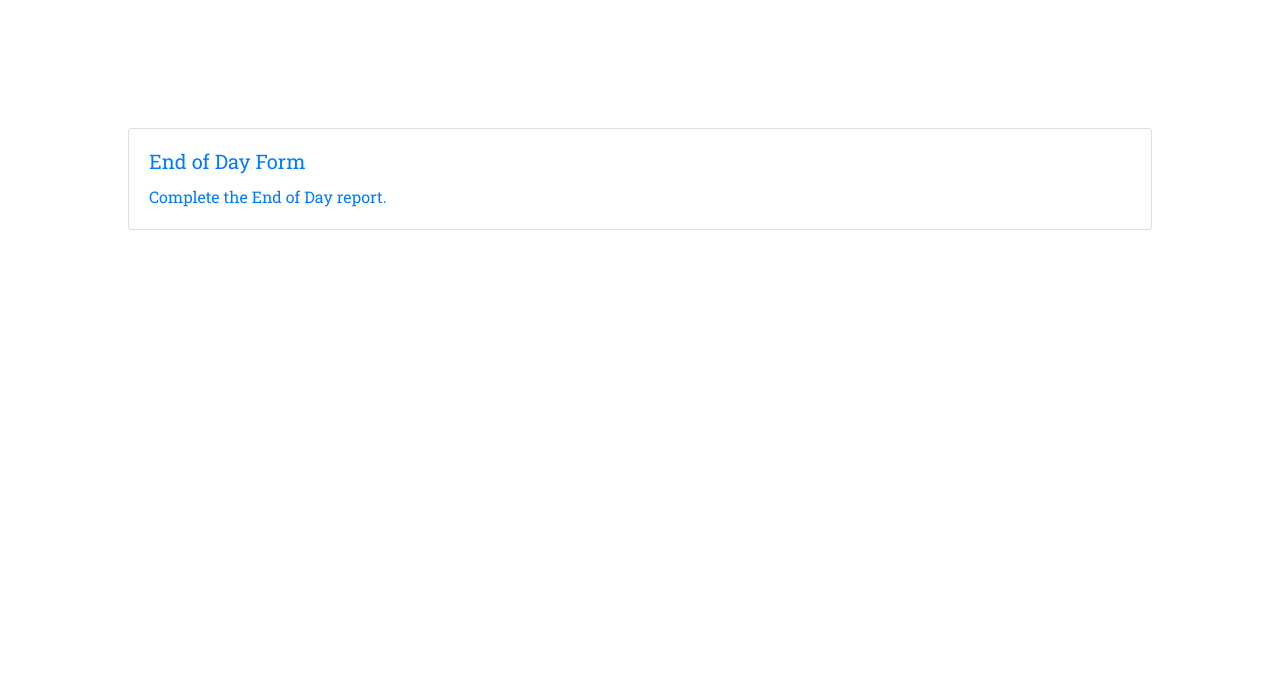
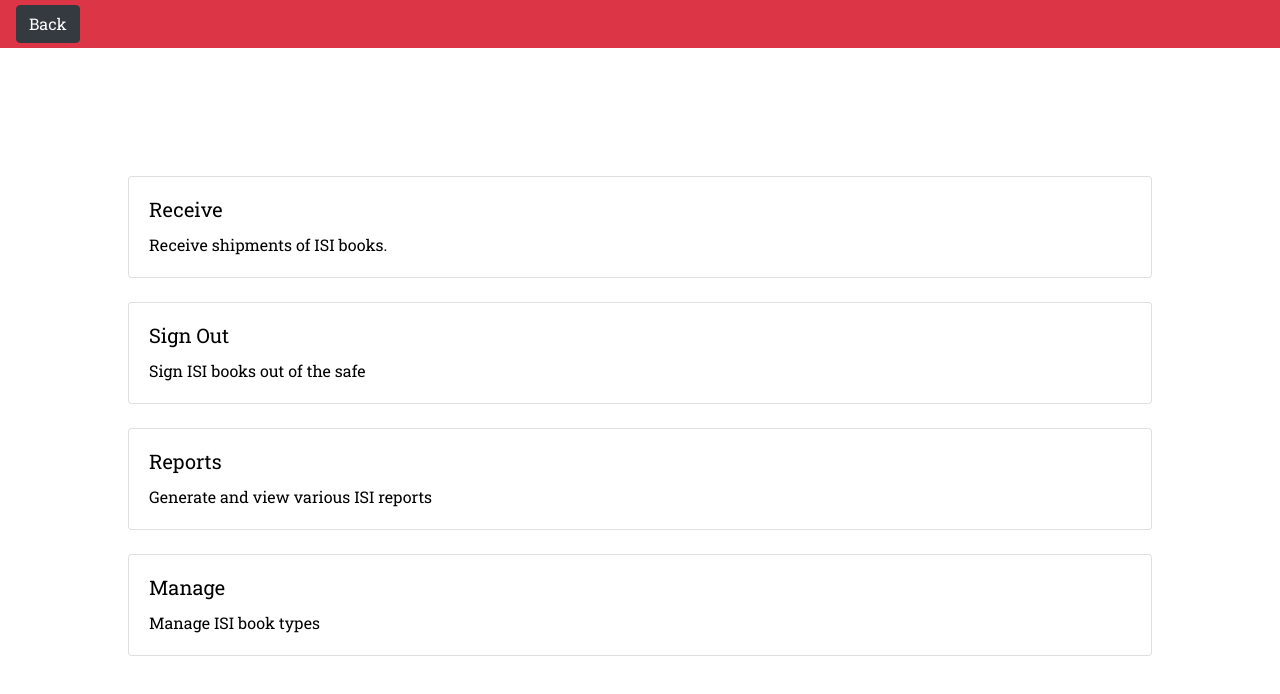
Before and after one commit to gnomon-church/MonextraAssistant, a React (Create React App) app in the folder client/: page /isimanagement in a window 1280 px wide. Shown: the top 694 px of the page. Built offline with nearby package versions, Linux system fonts and the light colour scheme; what @react-pdf/renderer would draw is missing.

Commit message:
ISI Management Subpage

```diff
--- a/client/src/pages/ISIManagement.jsx
+++ b/client/src/pages/ISIManagement.jsx
@@ -1,23 +1,66 @@
 import React, { Component, Link } from "react";
 import { Card, CardDeck } from "react-bootstrap";
+
+import Navigation from '../components/Navigation'
+
+import '../styles/central_styles.css';
+import '../styles/ISIManagement.css';
 
 export default class ISIManagement extends Component {
 
     render() {
         return (
-            <div id='card-deck-set'>
-                <CardDeck>
-                        <Card as='a' href='www.google.com' style={{ width: '18rem', cursor: "pointer" }}>
+            <div>
+                <Navigation proceed='false' from='/' />
+                <div id='card-deck-set'>
+                    <CardDeck>
+                        <Card as='a' href='www.google.com' className='card-list' style={{ width: '18rem', cursor: "pointer" }}>
                             <Card.Body>
-                                <Card.Title>End of Day Form</Card.Title>
+                                <Card.Title>Receive</Card.Title>
                                 <Card.Text>
-                                    Complete the End of Day report.
-                            </Card.Text>
+                                    Receive shipments of ISI books.
+                                </Card.Text>
+                            </Card.Body>
+                        </Card>
+                    </CardDeck>
+                    <br />
 
+                    <CardDeck>
+                        <Card as='a' href='www.google.com' className='card-list' style={{ width: '18rem', cursor: "pointer" }}>
+                            <Card.Body>
+                                <Card.Title>Sign Out</Card.Title>
+                                <Card.Text>
+                                    Sign ISI books out of the safe
+                                </Card.Text>
+                            </Card.Body>
+                        </Card>
+                    </CardDeck>
+                    <br />
+
+                    <CardDeck>
+                        <Card as='a' href='www.google.com' className='card-list' style={{ width: '18rem', cursor: "pointer" }}>
+                            <Card.Body>
+                                <Card.Title>Reports</Card.Title>
+                                <Card.Text>
+                                    Generate and view various ISI reports
+                                </Card.Text>
+                            </Card.Body>
+                        </Card>
+                    </CardDeck>
+                    <br />
+
+                    <CardDeck>
+                        <Card as='a' href='www.google.com' className='card-list' style={{ width: '18rem', cursor: "pointer" }}>
+                            <Card.Body>
+                                <Card.Title>Manage</Card.Title>
+                                <Card.Text>
+                                    Manage ISI book types
+                                </Card.Text>
                             </Card.Body>
                         </Card>
 
-                </CardDeck>
+                    </CardDeck>
+                </div>
             </div>
         )
     }
```
